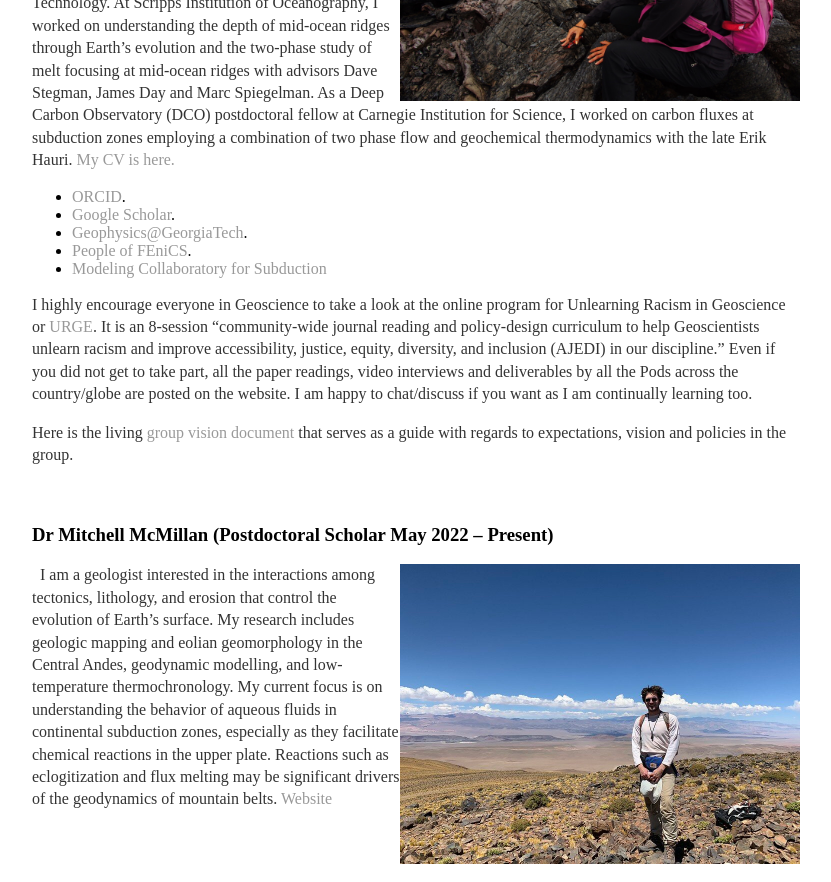
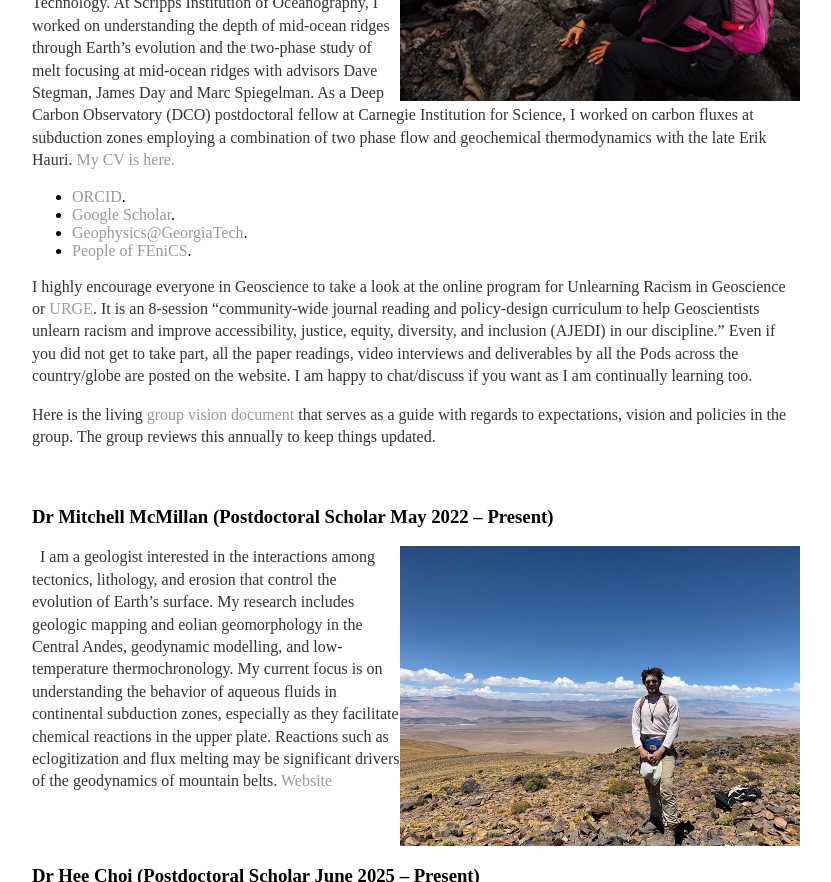
Before and after one commit to joycesim/joycesim.github.io, a Jekyll site: the page built from group/index.md, in a window 1280 px wide and 900 px high, scrolled down 1470 px, cut to the strip 0-882 px from the top of the window. Shown: the whole strip, without its empty margins (224-1055 px from the left). Built offline with Jekyll 4.4.1, drawn with Linux system fonts in a browser that asks for light colours.

Commit message:
Update index.md

```diff
--- a/group/index.md
+++ b/group/index.md
@@ -20,11 +20,10 @@
 * [Google Scholar](https://scholar.google.com/citations?user=u2L2NLEAAAAJ&hl=en&authuser=1).
 * [Geophysics@GeorgiaTech](http://geophysics.eas.gatech.edu/).
 * [People of FEniCS](https://fenicsproject.org/people-of-fenics/).
-* [Modeling Collaboratory for Subduction](https://www.sz4d.org/mcs)
 
 I highly encourage everyone in Geoscience to take a look at the online program for Unlearning Racism in Geoscience or [URGE](www.urgeoscience.org). It is an 8-session "community-wide journal reading and policy-design curriculum to help Geoscientists unlearn racism and improve accessibility, justice, equity, diversity, and inclusion (AJEDI) in our discipline." Even if you did not get to take part, all the paper readings, video interviews and deliverables by all the Pods across the country/globe are posted on the website. I am happy to chat/discuss if you want as I am continually learning too.
 
-Here is the living [group vision document](https://joycesim.github.io/GroupVision/) that serves as a guide with regards to expectations, vision and policies in the group.
+Here is the living [group vision document](https://joycesim.github.io/GroupVision/) that serves as a guide with regards to expectations, vision and policies in the group. The group reviews this annually to keep things updated.
 
 <br clear="right"/>
 
```
